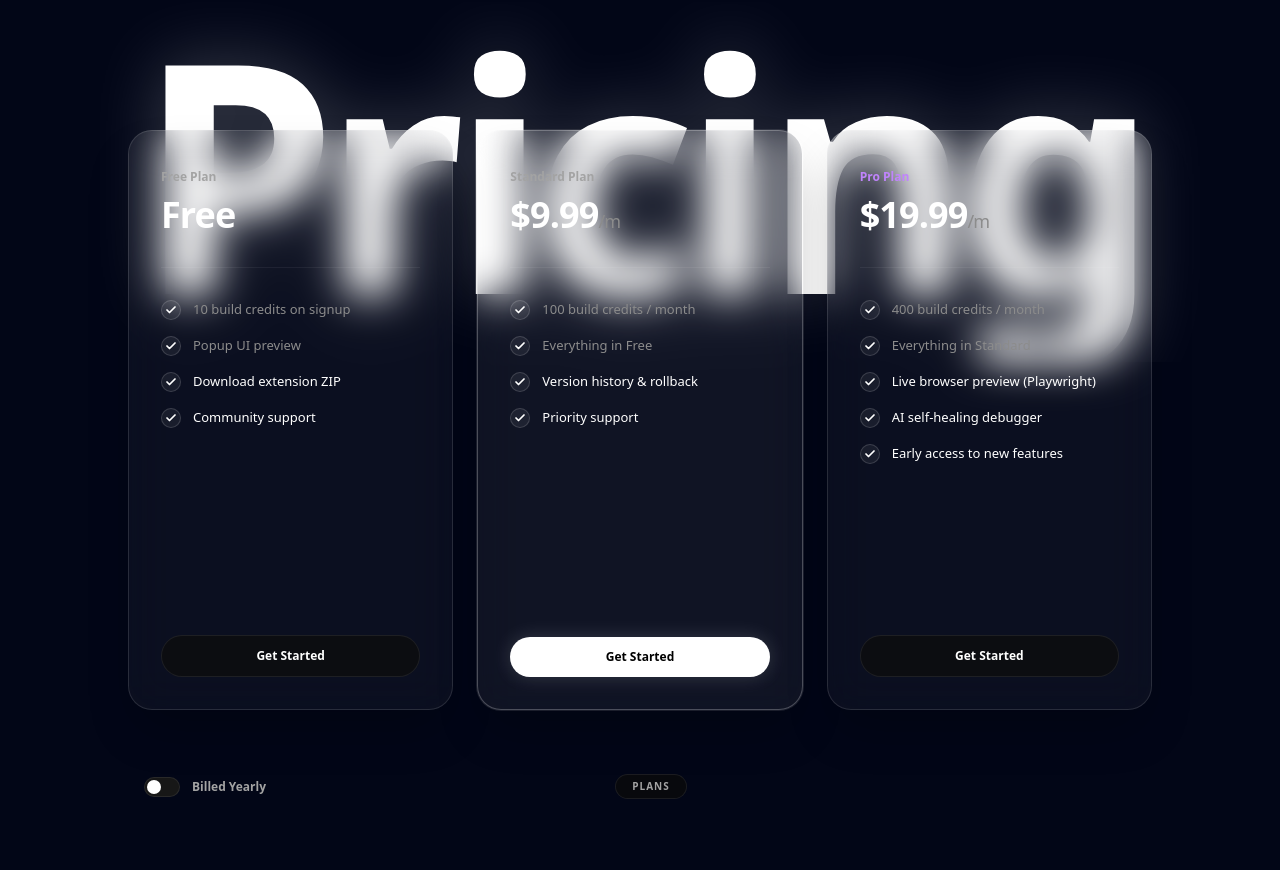
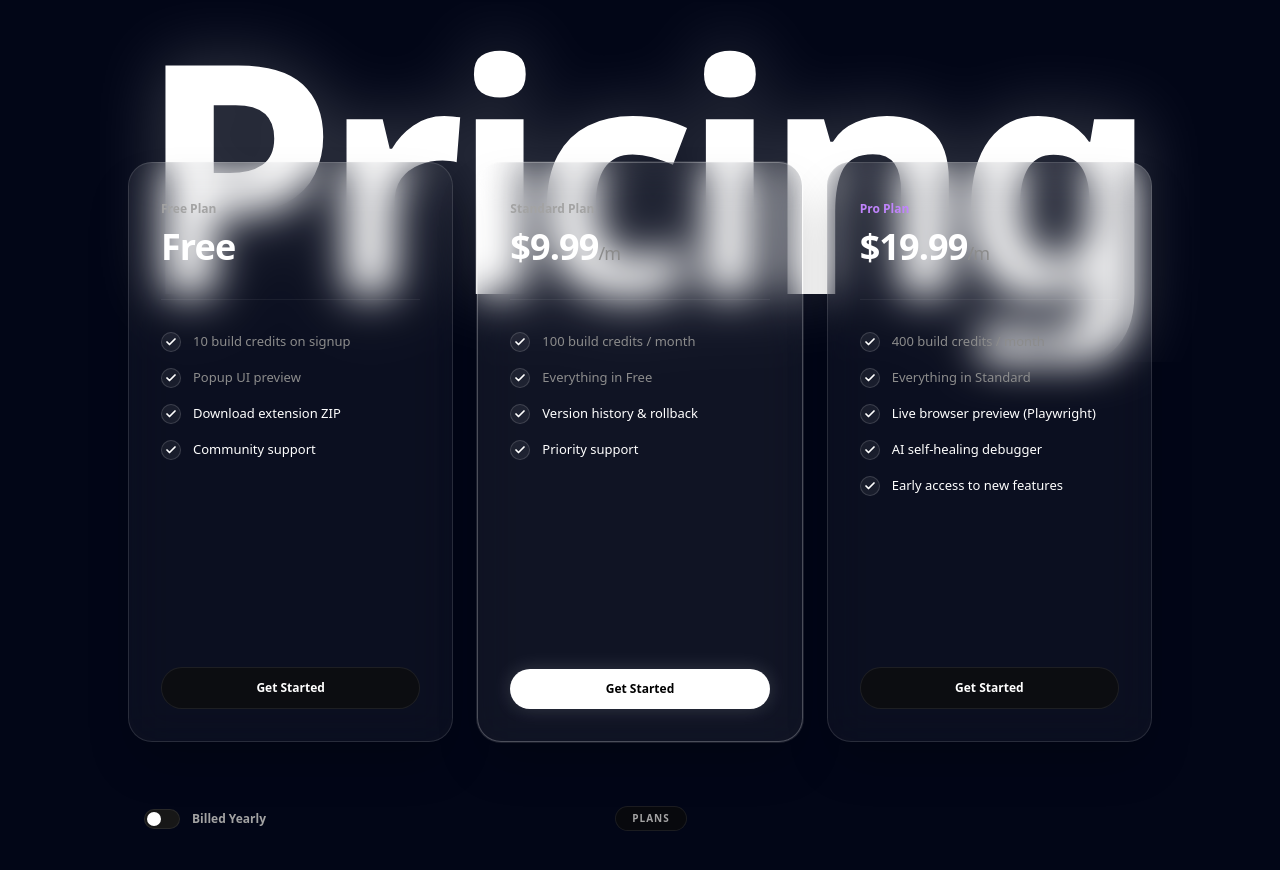
Before and after one commit to urvakshtirle1946/Extly, a Next.js app in the folder client/: page / in a window 1280 px wide. Shown: the part 1460-2330 px from the top of the page. Built offline with nearby package versions, Linux system fonts and the light colour scheme; no server answers.

Commit message:
fix: increase top margin of pricing cards to mt-24 to shift them lower

```diff
--- a/client/src/app/page.tsx
+++ b/client/src/app/page.tsx
@@ -273,7 +273,7 @@ export default function RootPage() {
 
 
         {/* Pricing Cards Grid */}
-        <div className="relative mt-16">
+        <div className="relative mt-24">
           <div className="grid grid-cols-1 md:grid-cols-3 gap-6 max-w-5xl mx-auto relative z-10">
             {/* Card 1: Free Plan */}
             <div className="bg-white/[0.04] backdrop-blur-[20px] border border-white/[0.12] rounded-[24px] p-8 flex flex-col justify-between min-h-[580px] shadow-2xl transition-all duration-300 hover:bg-white/[0.07] hover:border-white/[0.2]">
```
